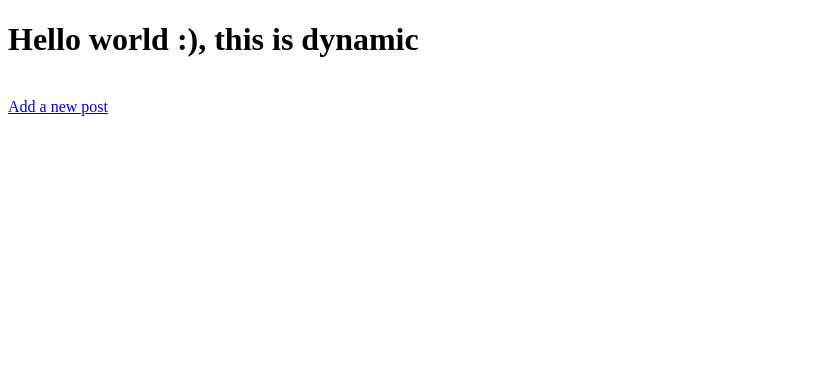
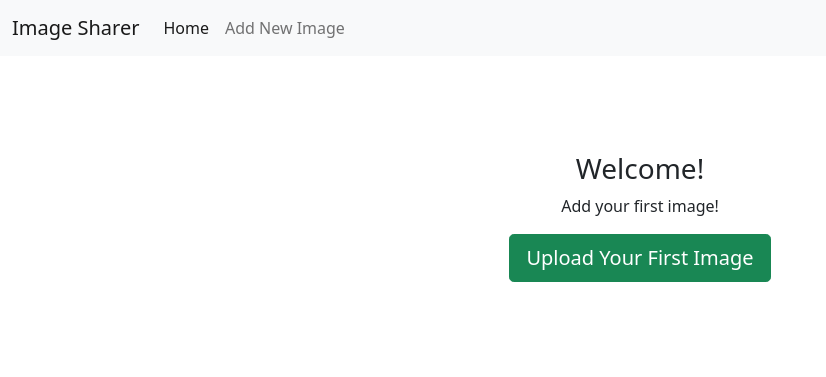
Before and after one commit to joshjo0108/Django, a Django app: page / in a window 1280 px wide. Shown: the top 377 px of the page, without its empty margins (0-826 px from the left). Run offline with Django 4.2, Linux system fonts and the light colour scheme; data that the repository does not hold is empty; some libraries are stand-ins or nearby versions.

Commit message:
ADDED NAVIGATION BAR + COMMENTS

```diff
--- a/feed/forms.py
+++ b/feed/forms.py
@@ -1,5 +1,6 @@
 from django import forms
 
 class PostForm(forms.Form):
-    text = forms.CharField()
     image = forms.FileField()
+    # IT WILL SHOW AS "Description"
+    text = forms.CharField(label="Description")
--- a/templates/base.html
+++ b/templates/base.html
@@ -5,15 +5,32 @@
     <meta http-equiv="X-UA-Compatible" content="IE=edge">
     <meta name="viewport" content="width=device-width, initial-scale=1.0">
     <title>{% block title%} DEFAULT TITLE {% endblock%}</title>
+<!-- BOOTSTRAP CSS -->
+    <link href="https://cdn.jsdelivr.net/npm/bootstrap@5.1.3/dist/css/bootstrap.min.css" rel="stylesheet" integrity="sha384-1BmE4kWBq78iYhFldvKuhfTAU6auU8tT94WrHftjDbrCEXSU1oBoqyl2QvZ6jIW3" crossorigin="anonymous">
 </head>
 <body>
-    {% block body %} {% endblock %}
+<!-- NAVIGATION FROM 'includes/navbar.html'-->
+    {% include "includes/navbar.html" %}
+
+<!-- IF THE POST WAS SUCCESSFUL -->
     {% if messages %}
-        <ul class="messages">
-            {% for message in messages %}
-                <li{% if message.tags %} class="{{ message.tags }}"{% endif %}>{{ message }}</li>
-            {% endfor %}
-        </ul>
+    <ul class="messages">
+        {% for message in messages %}
+            <div class="bg-{% if message.tags %}{{ message.tags }}{%else%} success {%endif%} bg-gradient text-center text-white py-4">
+                {{ message }}
+            </div>
+        {% endfor %}
+    </ul>
     {% endif %}
+
+
+
+
+<!-- WHERE ALL THE TEXT AND FILES ARE UPLOADED -->
+    <!-- THIS 'container' CLASS IS FROM BOOTSTRAP -->
+    <div class="container">
+        {% block body %} {% endblock %}
+    </div>
+
 </body>
 </html>
--- a/templates/home.html
+++ b/templates/home.html
@@ -10,25 +10,35 @@
 <!-- BODY -->
 {% block body %}
 <!-- FROM views.py -->
-    <h1>{{ my_thing }}</h1> <br>
-
-    <a href={% url 'feed:post' %}> Add a new post</a> <br>
+    <!-- <h1>{{ my_thing }}</h1> <br> -->
+<!-- DON'T NEED THIS ANYMORE SINCE, WE HAVE A NAVIGATION BAR -->
+    <!-- <a href={% url 'feed:post' %}> Add a new post</a> <br> -->
 
 <!-- IMPORTED A CLASS FROM models.py, AND THEN
     USED IN views.py-->
+    <div class="row">
         {% for post in posts %}
-        <!-- post.id FROM pk IN urls.py -->
-        <!-- FROM THE FILE url.py -->
-        <!-- APP NAME: feed +
-            FROM path() -> name: detail -->
-        <a href="{% url 'feed:detail' post.id %}" style='display: inline-block;'>
-            {{ post.text }}<br>
+           <!-- DIFFERENT VIEW FOR DIFFERENT DEVICES  -->
+        <div class="col col-sm-6 col md-3">
+            <!-- MARGIN TOP & BOTTOM 4 -->
+            <div class="card my-4">
                 <!-- LOAD AN IMAGE USING thumbnail PACKAGE FROM GITHUB-->
                 {% thumbnail post.image "200x200" crop="center" as im %}
-                <img src="{{ im.url }}" width="{{ im.width }}" height="{{ im.height }}">
+                <img src="{{ im.url }}" class="card-img-top" alt="...">
                 {% endthumbnail %}
-        </a>
-        <!-- NEW LINE -->
-        <hr>
+                <div class="card-body">
+                    <p class="card-text">{{ post.text }}</p>
+                    <a href="{% url 'feed:detail' post.id %}" class="btn btn-primary">View Full Image</a>
+                </div>
+            </div>
+        </div>
+        {% empty %}
+            <div class="col-sm-6 offset-3 text-center py-5 my-5">
+                <h3>Welcome!</h3>
+                <p>Add your first image!</p>
+                <a href="{% url 'feed:post' %}" class="btn btn-lg btn-success">Upload Your First Image</a>
+            </div>
+
         {% endfor %}
+    </div>
         {% endblock %}
--- /dev/null
+++ b/templates/includes/navbar.html
@@ -0,0 +1,19 @@
+<nav class="navbar navbar-expand-lg navbar-light bg-light">
+    <div class="container-fluid">
+        <a class="navbar-brand" href="/">Image Sharer</a>
+        <button class="navbar-toggler" type="button" data-bs-toggle="collapse" data-bs-target="#navbarNav" aria-controls="navbarNav" aria-expanded="false" aria-label="Toggle navigation">
+            <span class="navbar-toggler-icon"></span>
+        </button>
+        <div class="collapse navbar-collapse" id="navbarNav">
+            <ul class="navbar-nav">
+                <li class="nav-item">
+                    <!-- feed:index FROM urls.py -->
+                    <a class="nav-link active" aria-current="page" href={% url 'feed:index' %}>Home</a>
+                </li>
+                <li class="nav-item">
+                    <a class="nav-link" href={% url 'feed:post' %}>Add New Image</a>
+                </li>
+            </ul>
+        </div>
+    </div>
+</nav>
--- a/templates/new_post.html
+++ b/templates/new_post.html
@@ -4,11 +4,12 @@
 {%block title%} Upload a new image {% endblock%}
 
 {%block body%}
-    <form method="POST" action="" enctype="multipart/form-data">
+    <form method="POST" action="" enctype="multipart/form-data" class="col-sm-4 offset-4 py-5 my-5">
+        <h2>Upload an Image!</h2>
         {% csrf_token %}
         {{form.as_p}}
         <div>
-            <button type="submit">Submit Form</button>
+            <button type="submit" class="btn btn-lg btn-success">Submit Form</button>
         </div>
     </form>
 {%endblock%}
```
Also changed, not shown: templates/detail.html (+8 -5 lines), media/IMG_5507_dJ1ZwWy.JPG (added), 1 other file. Lines whose indentation alone changed are shown as unchanged.
